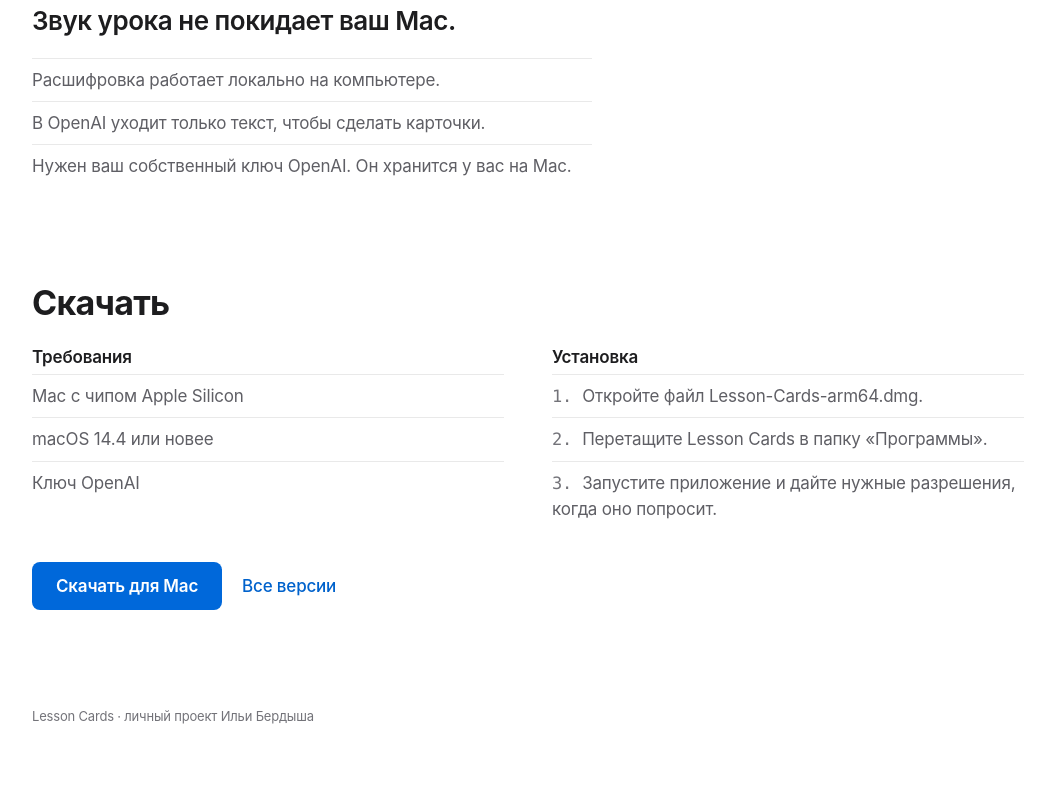
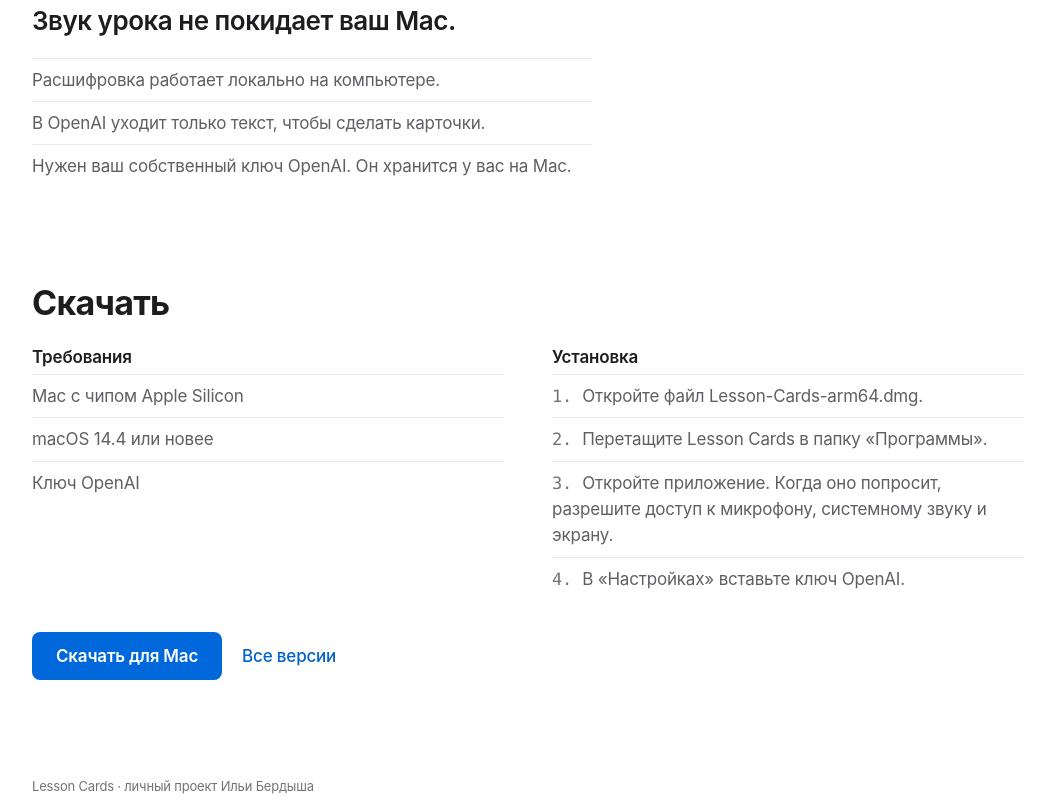
Before and after one commit to ilyaberdysh/lessoncards, a plain HTML site: page index.html in a window 1280 px wide. Shown: the part 3242-4042 px from the top of the page, without its empty margins (112-1167 px from the left). Before the commit the page ends 4016 px from the top, so only its background shows below. Drawn offline with Linux system fonts and the light colour scheme.

Commit message:
Quiz question types and DMG install steps
Co-authored-by: capy-ai[bot] <230910855+capy-ai[bot]@users.noreply.github.com>

```diff
--- a/index.html
+++ b/index.html
@@ -54,7 +54,7 @@
   <div class="copy">
     <h2>Повторение и тест</h2>
     <p>Откройте карточку и отметьте «знаю» или «не знаю». Приложение повторяет слова с интервалами: то, что вы не знаете, возвращается раньше.</p>
-    <p>Для проверки есть тест: выберите перевод из четырёх вариантов.</p>
+    <p>Для проверки есть тест с тремя типами вопросов: выбрать перевод, ввести слово и вставить пропущенное слово во фразу из урока.</p>
   </div>
   <div class="pair">
     <figure class="shot"><img loading="lazy" src="img/review-front-light.png" width="1180" height="760" alt="Карточка для повторения со словом postpone"></figure>
@@ -96,7 +96,8 @@
       <ol class="plain num">
         <li>Откройте файл Lesson-Cards-arm64.dmg.</li>
         <li>Перетащите Lesson Cards в папку «Программы».</li>
-        <li>Запустите приложение и дайте нужные разрешения, когда оно попросит.</li>
+        <li>Откройте приложение. Когда оно попросит, разрешите доступ к микрофону, системному звуку и экрану.</li>
+        <li>В «Настройках» вставьте ключ OpenAI.</li>
       </ol>
     </div>
   </div>
```
